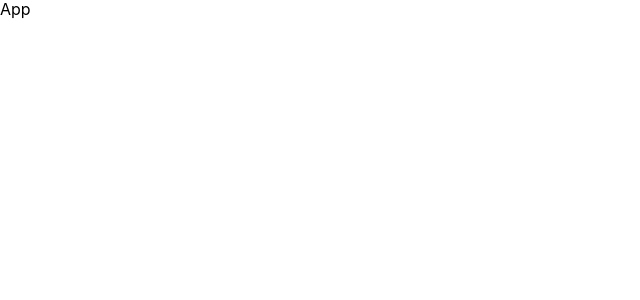
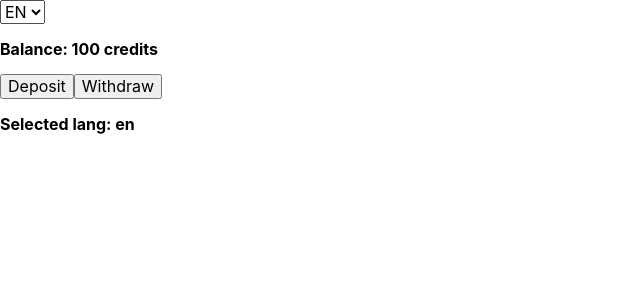
Before and after one commit to luxplanjay/react-90, a React (Create React App) app: page / in a window 1280 px wide. Shown: the top 300 px of the page, without its empty margins (0-640 px from the left). Built offline with nearby package versions, Linux system fonts and the light colour scheme.

Commit message:
add examples

```diff
--- a/package.json
+++ b/package.json
@@ -4,6 +4,7 @@
   "private": true,
   "homepage": "",
   "dependencies": {
+    "@redux-devtools/extension": "^3.2.6",
     "@testing-library/jest-dom": "^5.16.3",
     "@testing-library/react": "^12.1.4",
     "@testing-library/user-event": "^13.5.0",
@@ -17,8 +18,10 @@
     "react-icons": "^4.11.0",
     "react-loader-spinner": "^5.4.5",
     "react-modal": "^3.16.1",
+    "react-redux": "^8.1.3",
     "react-router-dom": "^6.19.0",
     "react-scripts": "5.0.1",
+    "redux": "^4.2.1",
     "styled-components": "^6.1.0",
     "web-vitals": "^2.1.3",
     "yup": "^1.3.2"
--- /dev/null
+++ b/src/components/Account.js
@@ -0,0 +1,17 @@
+import { useDispatch, useSelector } from 'react-redux';
+import { deposit, withdraw } from 'redux/accountSlice';
+
+export const Account = () => {
+  const dispatch = useDispatch();
+  const balance = useSelector(state => state.account.balance);
+
+  return (
+    <div>
+      <p>
+        <b>Balance: {balance} credits</b>
+      </p>
+      <button onClick={() => dispatch(deposit(10))}>Deposit</button>
+      <button onClick={() => dispatch(withdraw(5))}>Withdraw</button>
+    </div>
+  );
+};
--- a/src/components/App.js
+++ b/src/components/App.js
@@ -1,9 +1,18 @@
+import { useSelector } from 'react-redux';
+import { Account } from './Account';
 import { GlobalStyle } from './GlobalStyle';
+import { LangSwitcher } from './LangSwitcher';
 
 export const App = () => {
+  const lang = useSelector(state => state.locale.lang);
+
   return (
     <div>
-      App
+      <LangSwitcher />
+      <Account />
+      <p>
+        <b>Selected lang: {lang}</b>
+      </p>
       <GlobalStyle />
     </div>
   );
--- a/src/components/GlobalStyle.js
+++ b/src/components/GlobalStyle.js
@@ -3,7 +3,7 @@
 
 export const GlobalStyle = createGlobalStyle`
   body {
-    margin: 0;
+    ${'' /* margin: 0; */}
     font-family: -apple-system, BlinkMacSystemFont, 'Segoe UI', 'Roboto', 'Oxygen',
       'Ubuntu', 'Cantarell', 'Fira Sans', 'Droid Sans', 'Helvetica Neue',
       sans-serif;
--- /dev/null
+++ b/src/components/LangSwitcher.js
@@ -0,0 +1,20 @@
+import { useDispatch, useSelector } from 'react-redux';
+import { changeLang } from 'redux/localeSlice';
+
+export const LangSwitcher = () => {
+  const dispatch = useDispatch();
+  const lang = useSelector(state => state.locale.lang);
+
+  return (
+    <div>
+      <select
+        value={lang}
+        onChange={evt => dispatch(changeLang(evt.target.value))}
+      >
+        <option value="uk">UK</option>
+        <option value="en">EN</option>
+        <option value="pl">PL</option>
+      </select>
+    </div>
+  );
+};
--- a/src/index.js
+++ b/src/index.js
@@ -3,6 +3,8 @@
 import { ThemeProvider } from 'styled-components';
 import { BrowserRouter } from 'react-router-dom';
 import { App } from 'components/App';
+import { Provider } from 'react-redux';
+import { store } from 'redux/store';
 
 const theme = {
   colors: {
@@ -22,10 +24,12 @@
 
 ReactDOM.createRoot(document.getElementById('root')).render(
   <React.StrictMode>
-    <BrowserRouter>
-      <ThemeProvider theme={theme}>
-        <App />
-      </ThemeProvider>
-    </BrowserRouter>
+    <Provider store={store}>
+      <BrowserRouter>
+        <ThemeProvider theme={theme}>
+          <App />
+        </ThemeProvider>
+      </BrowserRouter>
+    </Provider>
   </React.StrictMode>
 );
--- /dev/null
+++ b/src/redux/accountSlice.js
@@ -0,0 +1,37 @@
+const initialState = {
+  balance: 100,
+  username: 'Jacob',
+};
+
+export const accountReducer = (state = initialState, action) => {
+  switch (action.type) {
+    case 'account/deposit':
+      return {
+        ...state,
+        balance: state.balance + action.payload,
+      };
+
+    case 'account/withdraw':
+      return {
+        ...state,
+        balance: state.balance - action.payload,
+      };
+
+    default:
+      return state;
+  }
+};
+
+export const deposit = value => {
+  return {
+    type: 'account/deposit',
+    payload: value,
+  };
+};
+
+export const withdraw = value => {
+  return {
+    type: 'account/withdraw',
+    payload: value,
+  };
+};
--- /dev/null
+++ b/src/redux/localeSlice.js
@@ -0,0 +1,23 @@
+const initialState = {
+  lang: 'en',
+};
+
+export const localeReducer = (state = initialState, action) => {
+  switch (action.type) {
+    case 'locale/changeLang':
+      return {
+        ...state,
+        lang: action.payload,
+      };
+
+    default:
+      return state;
+  }
+};
+
+export const changeLang = newLang => {
+  return {
+    type: 'locale/changeLang',
+    payload: newLang,
+  };
+};
--- /dev/null
+++ b/src/redux/store.js
@@ -0,0 +1,13 @@
+import { createStore, combineReducers } from 'redux';
+import { devToolsEnhancer } from '@redux-devtools/extension';
+import { accountReducer } from './accountSlice';
+import { localeReducer } from './localeSlice';
+
+const rootReducer = combineReducers({
+  account: accountReducer,
+  locale: localeReducer,
+});
+
+const enhancer = devToolsEnhancer();
+
+export const store = createStore(rootReducer, enhancer);
```
Also changed, not shown: 1 other file (tests, documents, lock files or other folders).
